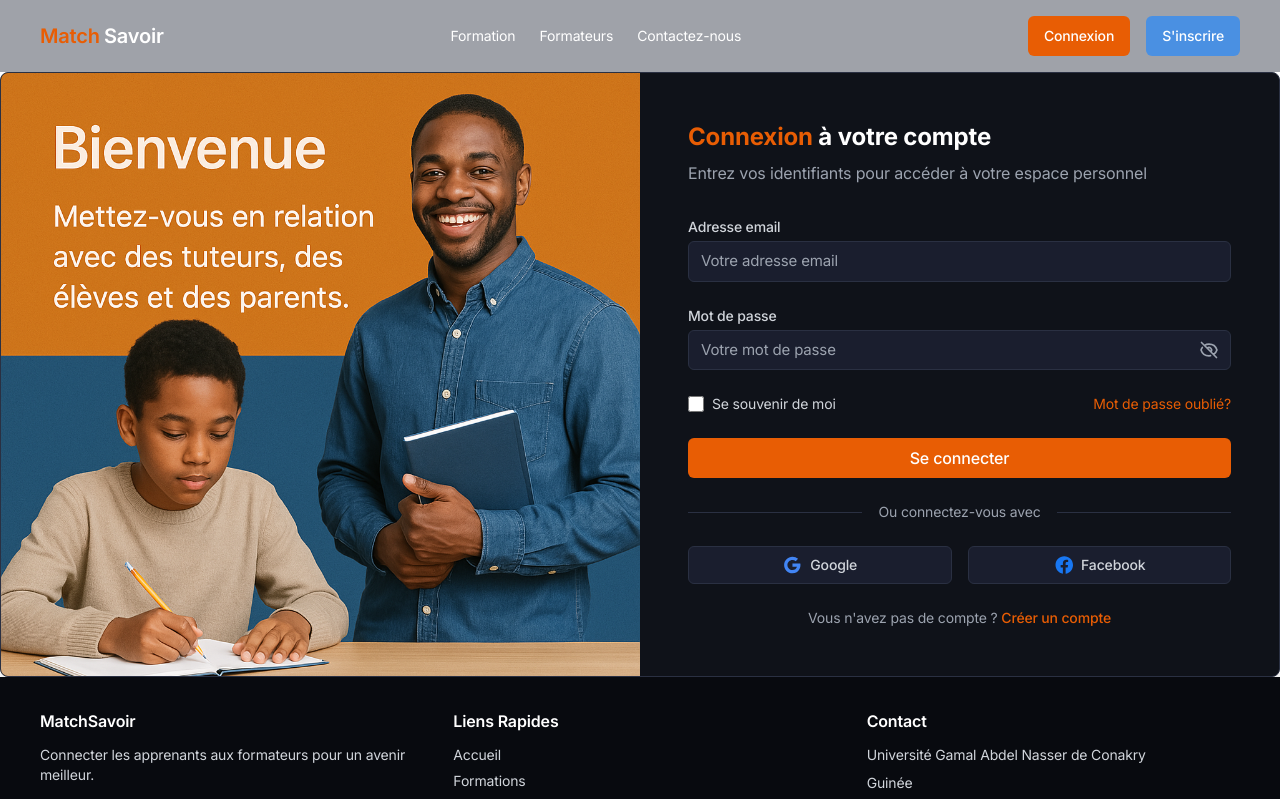
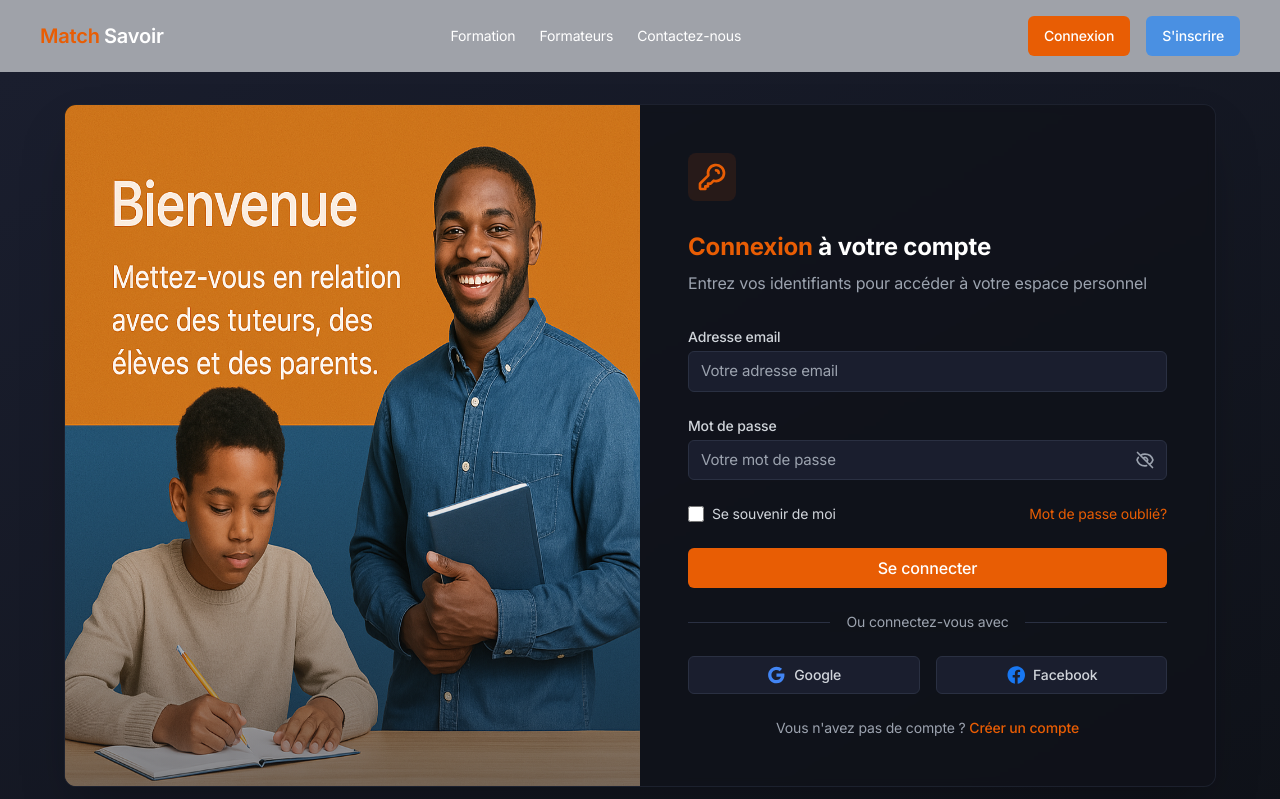
Before and after one commit to Jeanos2004/matchsavoir-frontend, a Next.js app: page /connexion in a window 1280 px wide. Shown: the top 799 px of the page. Built offline with nearby package versions, Linux system fonts and the light colour scheme; no server answers.

Commit message:
Reajustement de la page des pages d'authentification

```diff
--- a/src/app/(auth)/connexion/page.tsx
+++ b/src/app/(auth)/connexion/page.tsx
@@ -7,8 +7,8 @@ import { Loader2 } from 'lucide-react';
 
 export default function ConnexionPage() {
   return (
-    <div className="">
-      <div className="bg-[#0f1219] shadow-xl rounded-lg overflow-hidden border border-[#2a3042] flex flex-col md:flex-row">
+    <div className="bg-gradient-to-br from-[#1a1e2e] to-[#0f1219] p-4 md:p-8 flex items-center justify-center">
+      <div className="bg-[#0f1219]/80 backdrop-blur-sm shadow-2xl rounded-xl overflow-hidden border border-[#2a3042]/50 flex flex-col md:flex-row w-full max-w-6xl">
         {/* Colonne de gauche - Texte et image */}
         <div className="md:w-1/2 flex flex-col bg-motif text-white">
 
@@ -17,15 +17,21 @@ export default function ConnexionPage() {
               src="/images/connexion-image.png"
               alt="Connexion MatchSavoir"
               fill
-                style={{ objectFit: 'cover' }}
+              /* style={{ objectFit: 'contain' }} */
               priority
             />
+            <div className="absolute inset-0 bg-gradient-to-b from-transparent via-transparent to-[#0f1219]/50"></div>
           </div>
         </div>
 
           {/* Colonne de droite - Formulaire */}
-          <div className="md:w-1/2 p-8 md:p-12">
-            <div className="text-center md:text-left mb-8">
+          <div className="md:w-1/2 p-8 md:p-12 relative z-10">
+            <div className="text-center md:text-left mb-8 space-y-2">
+              <div className="inline-block p-2 bg-secondary/10 rounded-lg mb-4">
+                <svg className="w-8 h-8 text-secondary" viewBox="0 0 24 24" fill="none" stroke="currentColor" strokeWidth="2">
+                  <path strokeLinecap="round" strokeLinejoin="round" d="M15 7a2 2 0 012 2m4 0a6 6 0 01-7.743 5.743L11 17H9v2H7v2H4a1 1 0 01-1-1v-2.586a1 1 0 01.293-.707l5.964-5.964A6 6 0 1121 9z" />
+                </svg>
+              </div>
               <h2 className="text-2xl font-bold text-white">
                 <span className="text-secondary">Connexion</span> à votre compte
               </h2>
--- a/src/app/(auth)/inscription/page.tsx
+++ b/src/app/(auth)/inscription/page.tsx
@@ -6,24 +6,30 @@ import SignupForm from '@/components/SignUp/SignupForm';
 
 export default function InscriptionPage() {
   return (
-    <div className="container">
-      <div className="bg-[#0f1219] shadow-xl rounded-lg overflow-hidden border border-[#2a3042] flex flex-col md:flex-row max-w-6xl mx-auto">
+    <div className="min-h-screen bg-gradient-to-br from-[#1a1e2e] to-[#0f1219] p-4 md:p-8 flex items-center justify-center">
+      <div className="bg-[#0f1219]/80 backdrop-blur-sm shadow-2xl rounded-xl overflow-hidden border border-[#2a3042]/50 flex flex-col md:flex-row w-full max-w-6xl">
+        <div className="absolute inset-0 bg-gradient-to-br from-purple-500/5 to-blue-500/5 pointer-events-none" aria-hidden="true"></div>
         {/* Colonne de gauche - Texte et image */}
-        <div className="md:w-1/2 flex flex-col bg-motif text-white">
-          <div className="relative w-full h-[100%]">
+        <div className="md:w-1/2 relative min-h-[400px] md:min-h-[600px]">
           <Image
             src="/images/signup-img.png"
             alt="Inscription MatchSavoir"
             fill
-              style={{ objectFit: 'cover' }}
+            className="object-cover object-center"
             priority
+            sizes="(max-width: 768px) 100vw, 50vw"
           />
-          </div>
+          <div className="absolute inset-0 bg-gradient-to-br from-[#0f1219]/20 via-transparent to-[#0f1219]/80"></div>
         </div>
 
         {/* Colonne de droite - Formulaire */}
-        <div className="md:w-1/2 p-8 md:p-12">
-          <div className="text-center md:text-left mb-8">
+        <div className="md:w-1/2 p-8 md:p-12 relative z-10">
+          <div className="text-center md:text-left mb-8 space-y-2">
+            <div className="inline-block p-2 bg-secondary/10 rounded-lg mb-4">
+              <svg className="w-8 h-8 text-secondary" viewBox="0 0 24 24" fill="none" stroke="currentColor" strokeWidth="2">
+                <path strokeLinecap="round" strokeLinejoin="round" d="M18 9v3m0 0v3m0-3h3m-3 0h-3m-2-5a4 4 0 11-8 0 4 4 0 018 0zM3 20a6 6 0 0112 0v1H3v-1z" />
+              </svg>
+            </div>
             <h2 className="text-2xl font-bold text-white">
               <span className="text-secondary">Inscription</span> à MatchSavoir
             </h2>
--- a/src/app/globals.css
+++ b/src/app/globals.css
@@ -3,6 +3,31 @@
 @tailwind base;
 @tailwind components;
 @tailwind utilities;
+
+@layer utilities {
+  .glass-effect {
+    @apply bg-white/[0.07] backdrop-blur-[8px] border border-white/[0.1];
+  }
+
+  .glass-card {
+    @apply bg-black/30 backdrop-blur-md border border-white/[0.1] shadow-xl;
+  }
+
+  .text-gradient {
+    @apply bg-clip-text text-transparent bg-gradient-to-r from-secondary to-secondary-light;
+  }
+}
+
+/* Animations */
+@keyframes float {
+  0% { transform: translateY(0px); }
+  50% { transform: translateY(-10px); }
+  100% { transform: translateY(0px); }
+}
+
+.animate-float {
+  animation: float 4s ease-in-out infinite;
+}
 
 :root {
   --background: #ffffff;
```
Lines whose indentation alone changed are shown as unchanged.
